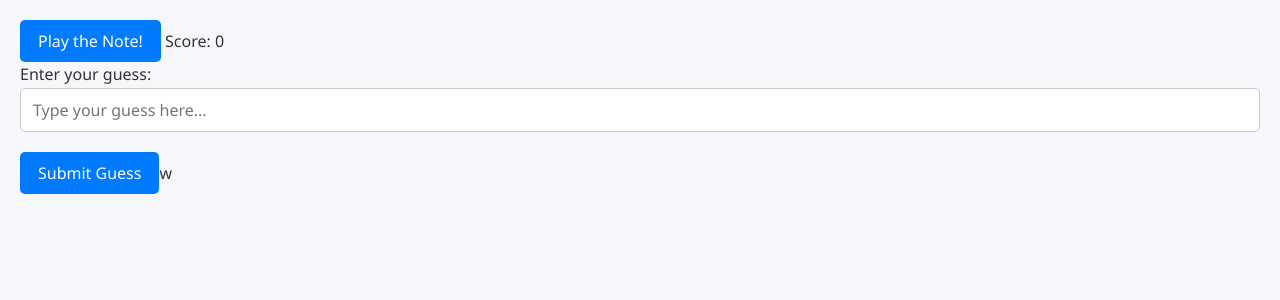
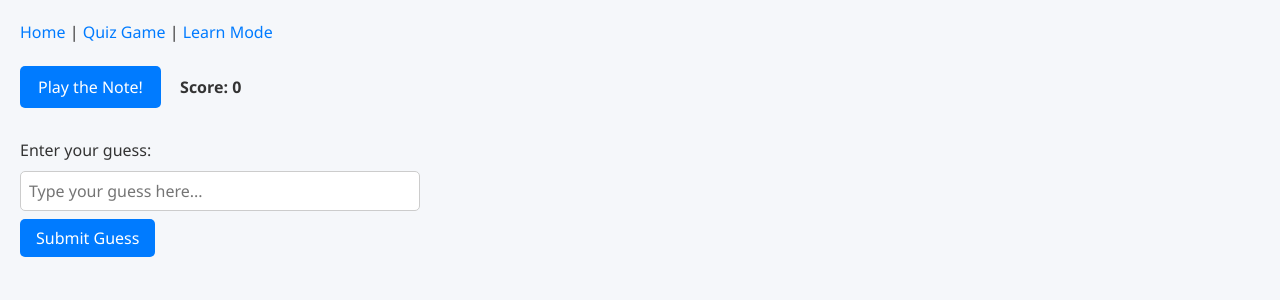
Before and after one commit to SuperNinjaCat5/Ear-Trainer, a Flask app: a page that uses templates/Quiz_Game.html in a window 1280 px wide. Shown: the top 300 px of the page. Run offline with Flask 3, Linux system fonts and the light colour scheme.

Commit message:
Add initial temp.py file with Hello World print statement

```diff
--- a/app.py
+++ b/app.py
@@ -9,11 +9,21 @@ VALID_PAGES = ['home', 'Quiz_Game', 'Learn_Game', 'Leaderboard', 'Quiz_Game_Menu
 def home():
     return render_template('home.html')
 
+@app.route("/quiz_game_menu")
+def display_quiz_menu():
+    return redirect(url_for("show_learn_game"))
+
 @app.route("/submit", methods=["POST"])
 def submit_game_choice():
     choice = request.form.get("user_input")
     if choice in VALID_PAGES:
-        return redirect(url_for("show_page_select_game", page=f'{choice}_Menu'))
+        if choice == 'Quiz_Game':
+            print("Picked show page select game")
+            return redirect(url_for("show_page_select_game", page=f'{choice}_Menu'))
+        elif choice == 'Learn_Game':
+            return redirect(url_for("show_learn_game"))
+        else:
+            return redirect(url_for("show_page_select_game", page=choice))
     else:
         abort(404)
 
@@ -28,7 +38,18 @@ def show_page_Quiz_Game(level, duration):
     message = request.args.get("message", "")
     score = int(request.args.get("score", 0))
     freq = get_random_freq(level)
-    return render_template("Quiz_Game.html", level=level, duration=duration, freq=freq, score=score, message=message)
+    duration_ms = 4000
+    duration = float(duration)
+    if duration == 0.5:
+        duration_ms = 250
+    if duration == 1:
+        duration_ms = 500
+    if duration == 2:
+        duration_ms = 100
+    if duration == 4:
+        duration_ms = 2000
+
+    return render_template("Quiz_Game.html", level=level, duration=duration, freq=freq, score=score, message=message, duration_ms=duration_ms)
 
 @app.route("/guess_submit_quiz_game", methods=["POST"])
 def guess_submit_quiz_game():
@@ -56,15 +77,15 @@ def guess_submit_quiz_game():
     if original_name is None:
         original_name = 'A4'
 
-    correct = f"Incorrect the note was {original_name}"
-
     if player_guess.strip().upper() == original_name.upper():
         score += 1
-        correct = "Correct!"
+        message = "Correct!"
+    else:
+        message = f"Incorrect! The correct note was {original_name}. You guessed: {player_guess.strip()}"
 
     new_freq = get_random_freq(level)
 
-    return redirect(url_for("show_page_Quiz_Game", level=level, duration=duration, score=score, message=correct))
+    return redirect(url_for("show_page_Quiz_Game", level=level, duration=duration, score=score, message=message))
 
 @app.route("/<page>")
 def show_page_select_game(page):
@@ -73,5 +94,13 @@ def show_page_select_game(page):
     else:
         abort(404)
 
+@app.route("/Learn_Game")
+def show_learn_game():
+    return render_template("Learn_Game.html")
+
+# @app.route("/Leaderboard")
+# def show_learn_game():
+#     return render_template("Learn_Game.html")
+
 if __name__ == "__main__":
     app.run(debug=True)
--- /dev/null
+++ b/temp.py
@@ -0,0 +1 @@
+print("Hello World")
--- a/templates/Quiz_Game.html
+++ b/templates/Quiz_Game.html
@@ -5,36 +5,49 @@
     <link rel="stylesheet" href="{{ url_for('static', filename='style.css') }}">
 </head>
 <body>
+    <nav style="margin-bottom: 20px;">
+        <a href="/">Home</a> |
+        <a href="/Quiz_Game_Menu">Quiz Game</a> |
+        <a href="/Learn_Game">Learn Mode</a>
+    </nav>
 
-    <button onclick="playNote()">Play the Note!</button>
-    <t>Score: {{ score }}</t>
+    <button onclick="playNote()" style="margin-bottom: 10px;">Play the Note!</button>
+    <span style="font-weight: bold; margin-left: 15px;">Score: {{ score }}</span>
 
-    <form action="/guess_submit_quiz_game" method="post">
+    <form action="/guess_submit_quiz_game" method="post" style="margin-top: 20px; max-width: 400px;">
         <input type="hidden" name="original_freq" value="{{ freq }}">
         <input type="hidden" name="score" value="{{ score }}">
         <input type="hidden" name="level" value="{{ level }}">
         <input type="hidden" name="duration" value="{{ duration }}">
 
         <label for="guess">Enter your guess:</label><br>
-        <input type="text" id="guess" name="player_guess" placeholder="Type your guess here..." required>
-        <button type="submit">Submit Guess</button>w
+        <input
+            type="text"
+            id="guess"
+            name="player_guess"
+            placeholder="Type your guess here..."
+            required
+            style="width: 100%; padding: 8px; margin: 8px 0; box-sizing: border-box;"
+        >
+        <button type="submit" style="padding: 8px 16px;">Submit Guess</button>
     </form>
 
-    <p>{{ message }}</p>
+    <p style="margin-top: 20px;">{{ message }}</p>
 
     <script>
-        // Get frequency from Flask-rendered variable
         const freq = "{{ freq }}";
+        const duration = "{{ duration_ms }}";
 
         function playNote() {
             if (freq < 20 || freq > 20000) {
                 alert("Frequency must be between 20 and 20000 Hz");
                 return;
             }
+
             const audioCtx = new (window.AudioContext || window.webkitAudioContext)();
             const oscillator = audioCtx.createOscillator();
 
-            oscillator.type = 'sine'; // or 'square', 'triangle', 'sawtooth'
+            oscillator.type = 'sine';
             oscillator.frequency.setValueAtTime(freq, audioCtx.currentTime);
 
             oscillator.connect(audioCtx.destination);
@@ -43,7 +56,7 @@
             setTimeout(() => {
                 oscillator.stop();
                 audioCtx.close();
-            }, 1000);
+            }, duration);
         }
     </script>
 
--- a/templates/home.html
+++ b/templates/home.html
@@ -1,6 +1,7 @@
 <!DOCTYPE html>
 <html>
 <head>
+
     <title>Home - Ear Trainer</title>
     <link rel="stylesheet" href="{{ url_for('static', filename='style.css') }}">
 </head>
```
Also changed, not shown: templates/Learn_Game.html (+16 -1 lines), templates/Quiz_Game_Menu.html (+7 -2 lines), 1 other file.
